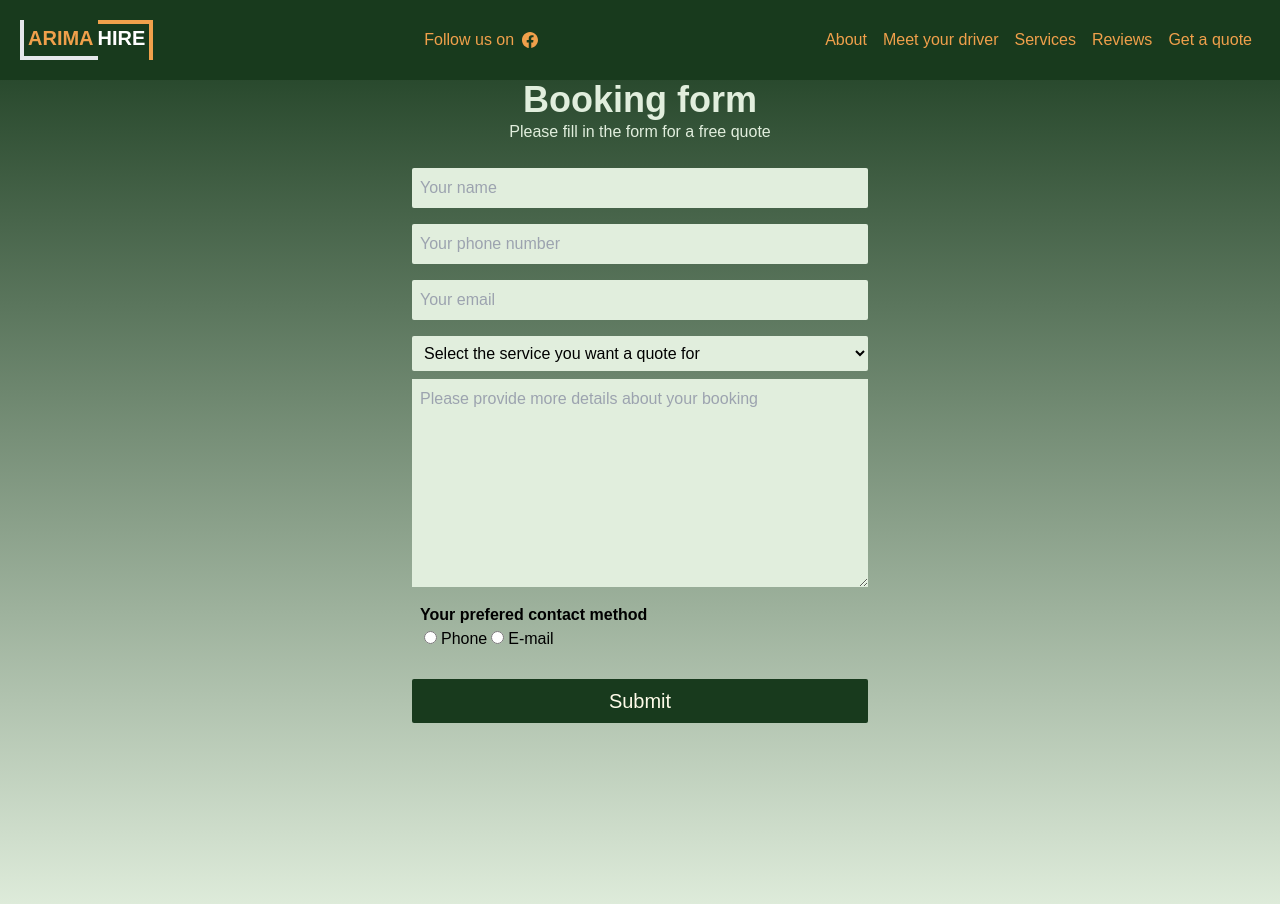
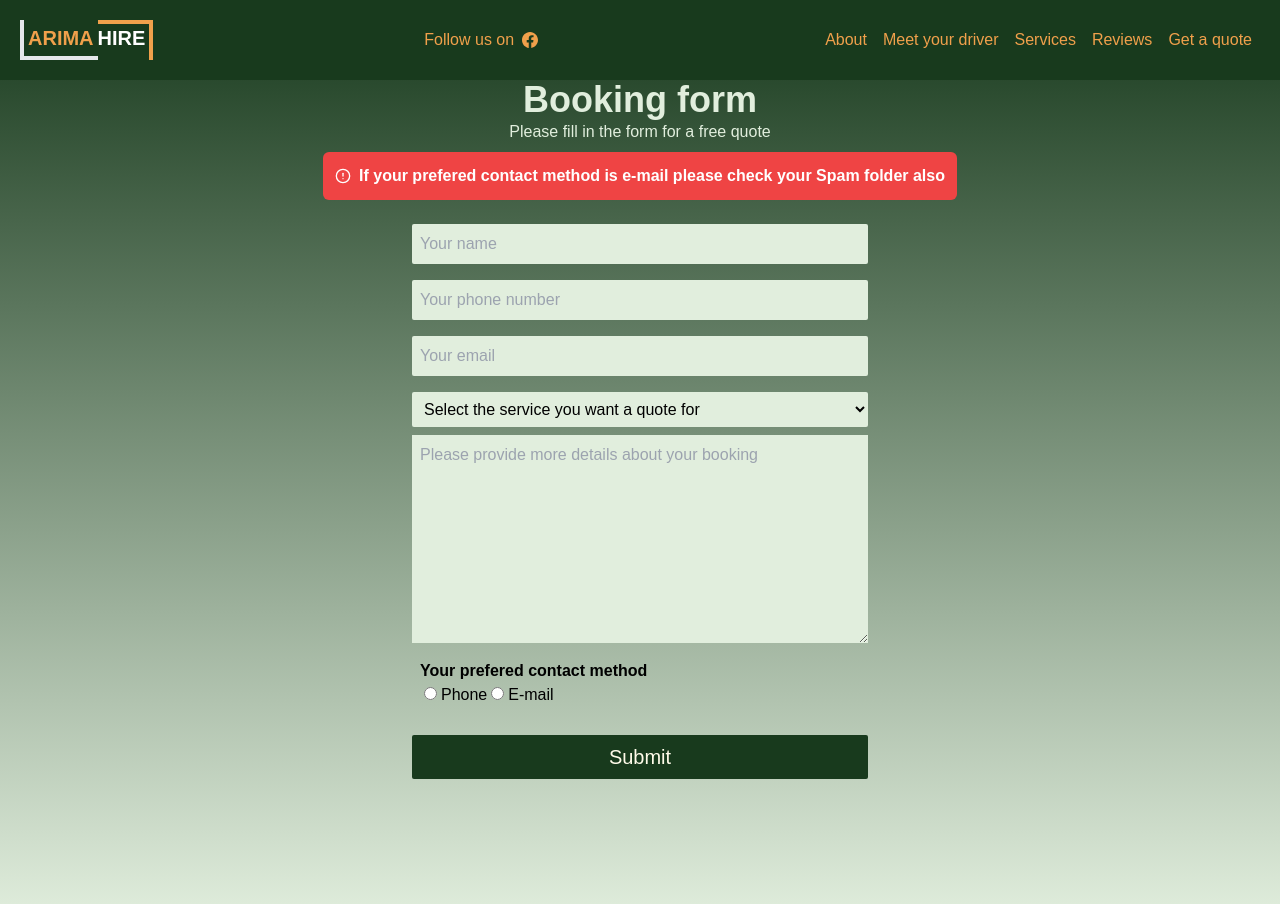
Before and after one commit to Slake37/arima-hire, a React (Create React App) app: page /contact in a window 1280 px wide. Shown: the top 904 px of the page. Built offline with nearby package versions, Linux system fonts and the light colour scheme.

Commit message:
alert message

```diff
--- a/src/components/Contact.jsx
+++ b/src/components/Contact.jsx
@@ -2,28 +2,11 @@ import { useRef, useState } from "react";
 import { addDoc, collection, serverTimestamp } from "firebase/firestore";
 import { db } from "../firebase.config";
 import { useNavigate } from "react-router-dom";
-
-
-
-
-
+import { FiAlertCircle } from "react-icons/fi";
 
 function Contact() {
   const [method, setMethod] = useState("");
   const [service, setService] = useState("");
-
-
-
-
-
-
-
-
-
-
-
-
-
 
   /** @type React.MutableRefObject<HTMLInputElement> */
   const nameRef = useRef();
@@ -33,9 +16,7 @@ function Contact() {
   /** @type React.MutableRefObject<HTMLInputElement> */
   const emailRef = useRef();
   /** @type React.MutableRefObject<HTMLInputElement> */
-  const detailsRef = useRef()
-
-
+  const detailsRef = useRef();
 
   const onOptionChange = (e) => {
     setMethod(e.target.value);
@@ -55,13 +36,10 @@ function Contact() {
       timestamp: serverTimestamp(),
       contactMethod: method,
       service: service,
-      details:detailsRef.current.value
-
+      details: detailsRef.current.value,
     });
     navigate("/contact/thankyou");
   };
-
-
 
   return (
     <div className="py-10 flex  flex-col lg:flex-row mx-auto">
@@ -71,6 +49,11 @@ function Contact() {
         </h1>
         <p className="text-[#E1EEDD]">
           Please fill in the form for a free quote
+        </p>
+        <p className="text-center flex justify-center items-center gap-2 mt-2 bg-red-500 text-white font-bold p-3 rounded-md">
+          <FiAlertCircle className="text-white hidden md:flex " />
+          If your prefered contact method is e-mail please check your Spam
+          folder also
         </p>
         <form
           className="mt-4 flex flex-col w-full lg:w-1/2 items-center justify-center my-auto px-3"
@@ -116,7 +99,13 @@ function Contact() {
             <option value="event">Event</option>
             <option value="other">Other</option>
           </select>
-          <textarea ref={detailsRef}  cols="30" rows="8" className="w-full p-2 outline-none bg-[#E1EEDD]" placeholder='Please provide more details about your booking'></textarea>
+          <textarea
+            ref={detailsRef}
+            cols="30"
+            rows="8"
+            className="w-full p-2 outline-none bg-[#E1EEDD]"
+            placeholder="Please provide more details about your booking"
+          ></textarea>
           <div className="p-2 text-md w-full rounded-sm my-2  outline-none">
             <h3 className="text-md font-semibold">
               Your prefered contact method
```
